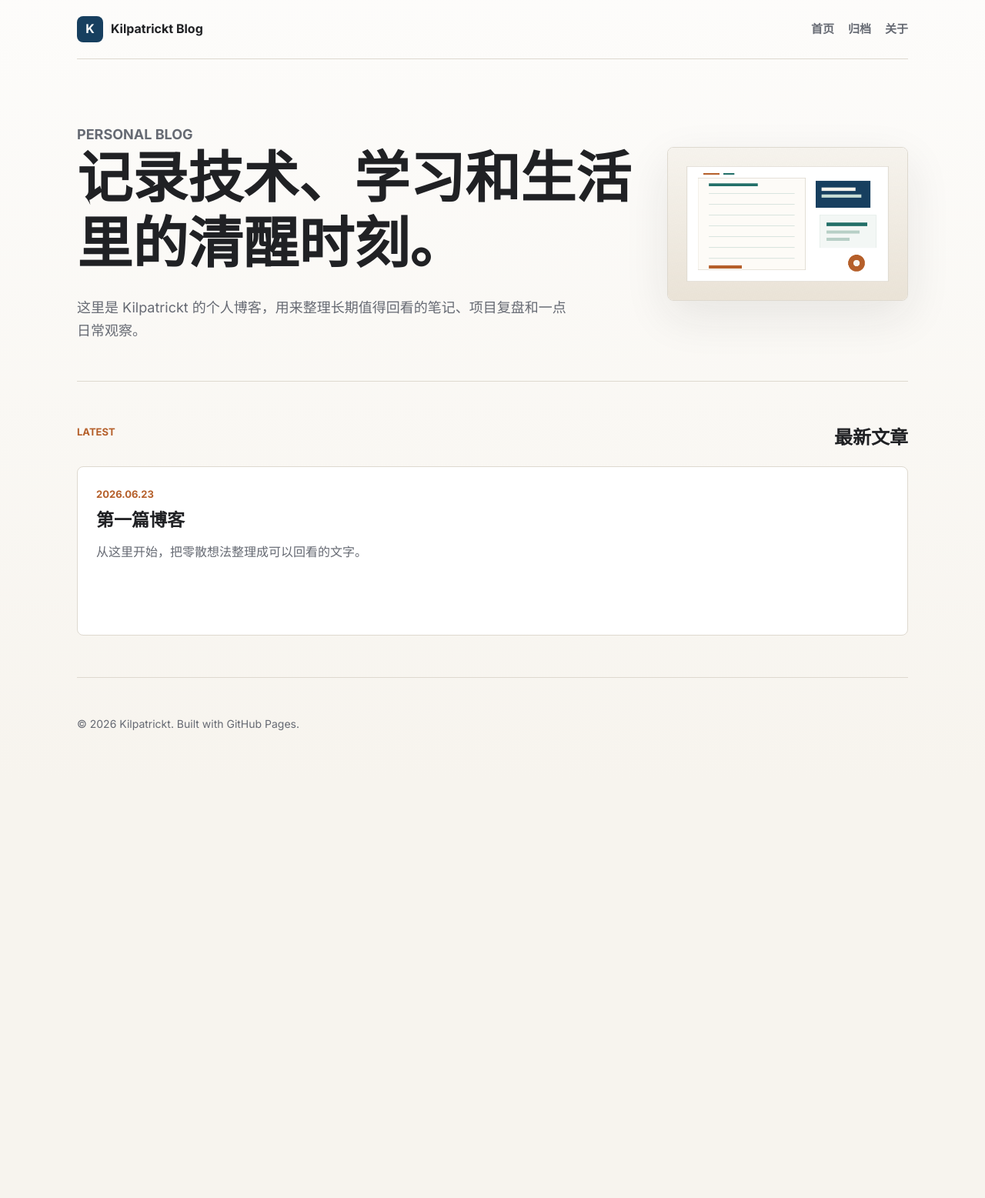
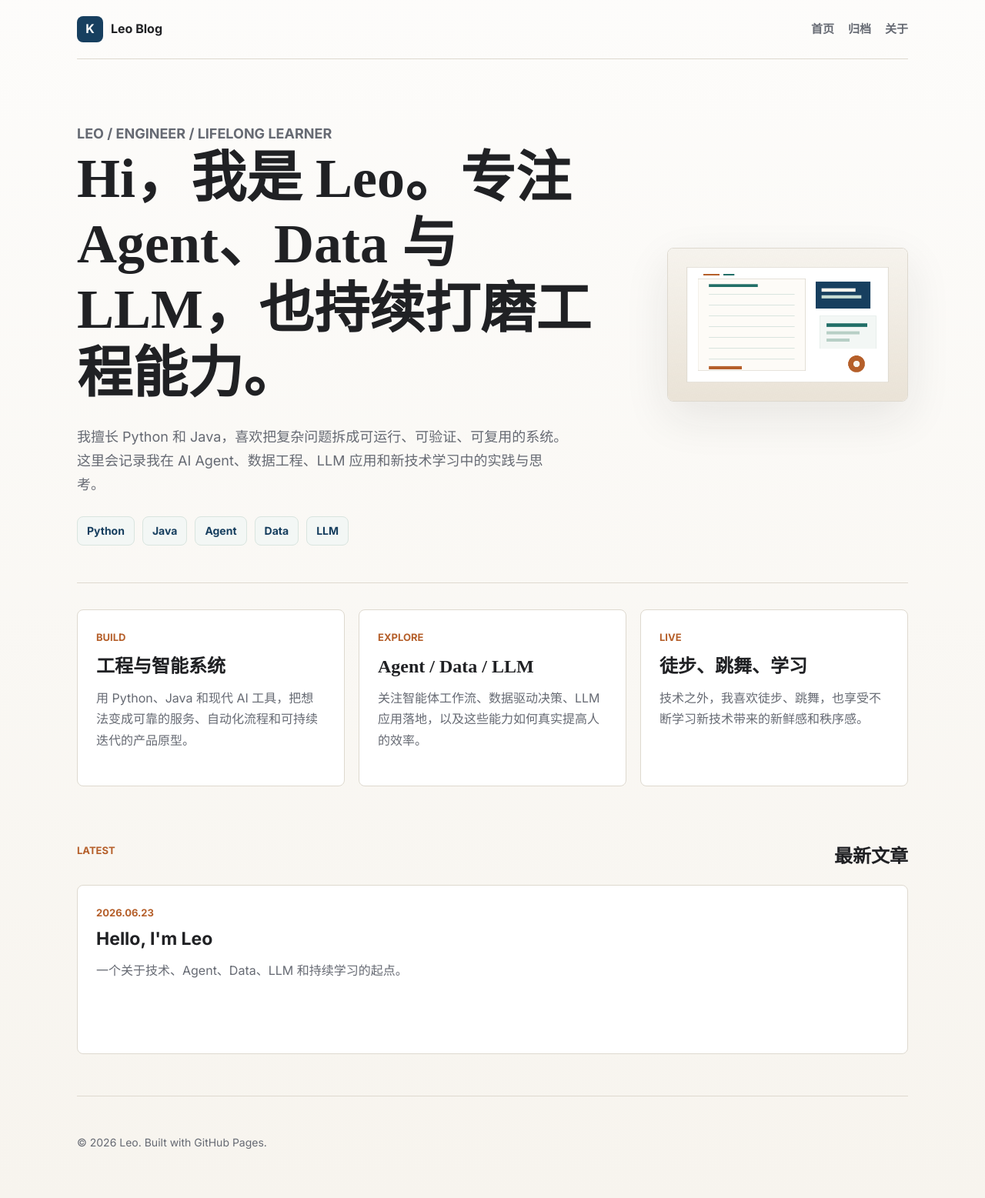
Before and after one commit to Kilpatrickt/Kilpatrickt.github.io, a Jekyll site: the page built from index.html, in a window 1280 px wide. Shown: the whole page at 77% size. Built offline with Jekyll 4.4.1, drawn with Linux system fonts in a browser that asks for light colours; before the commit the page ends 1013 px from its top, so only the background shows below that.

Commit message:
Personalize Leo blog profile

````diff
--- a/_config.yml
+++ b/_config.yml
@@ -1,6 +1,6 @@
-title: Kilpatrickt Blog
-description: Notes on technology, learning, and everyday thinking.
-author: Kilpatrickt
+title: Leo Blog
+description: Leo's notes on Agent, Data, LLM, engineering, and life.
+author: Leo
 url: "https://kilpatrickt.github.io"
 baseurl: ""
 lang: zh-CN
--- a/_posts/2026-06-23-hello-blog.md
+++ b/_posts/2026-06-23-hello-blog.md
@@ -1,25 +1,21 @@
 ---
-title: "第一篇博客"
+title: "Hello, I'm Leo"
 date: 2026-06-23 09:00:00 +0800
-description: "从这里开始，把零散想法整理成可以回看的文字。"
+description: "一个关于技术、Agent、Data、LLM 和持续学习的起点。"
 ---
 
-这是博客的第一篇文章。
+你好，我是 Leo。
 
-以后可以把新的 Markdown 文件放在 `_posts` 目录里，文件名使用 `年-月-日-英文标题.md` 的格式，例如：
+我擅长 Python 和 Java，也对 Agent、Data、LLM 这些方向保持长期兴趣。相比只收藏概念，我更喜欢把想法变成能运行的工具、服务或工作流，再从真实反馈里继续迭代。
 
-```text
-2026-06-24-my-notes.md
-```
+这个博客会是我的公开笔记本，主要记录几类内容：
 
-每篇文章开头需要写一段 front matter：
+- 技术学习和项目实践
+- AI Agent 与 LLM 应用探索
+- 数据处理、分析和系统优化
+- 工具、效率、自动化和工程方法
+- 徒步、跳舞、学习新技术时产生的一些生活观察
 
-```yaml
----
-title: "文章标题"
-date: 2026-06-24 20:00:00 +0800
-description: "一句话摘要"
----
-```
+我希望这里的文章不是一次性的热闹，而是以后回头看仍然有用的记录。可能是一段排查过程，一次产品实验，一个 Agent 工作流，也可能是一次徒步后的复盘。
 
-正文就从 front matter 后面开始写。GitHub Pages 会自动把文章生成到网站里。
+先从这里开始。
--- a/about.md
+++ b/about.md
@@ -6,18 +6,29 @@ permalink: /about/
 
 <section class="page-shell">
   <p class="eyebrow">About</p>
-  <h1>关于我</h1>
+  <h1>你好，我是 Leo。</h1>
   <p>
-    你好，我是 Kilpatrickt。这个博客会记录我在技术、学习和生活中的思考。
+    我是一名关注智能系统和工程实践的开发者，擅长 Python 和 Java。相比只停留在概念层面，我更喜欢把技术做成可以运行、可以验证、可以持续迭代的东西。
   </p>
   <p>
-    你可以把这里当作一个持续更新的个人知识库：写项目经验、读书笔记、问题排查、工具使用，也写那些暂时还没法归类但值得留下来的想法。
+    最近我尤其关注 Agent、Data 和 LLM：如何让智能体完成更稳定的任务，如何用数据解释和改进系统，如何把大模型能力放进真实工作流里，而不是只做一次性的 demo。
   </p>
 
-  <h2>博客主题</h2>
+  <h2>我关注什么</h2>
   <ul>
-    <li>技术学习和项目实践</li>
-    <li>工具、效率和方法论</li>
-    <li>读书、观察和阶段性复盘</li>
+    <li>Python / Java 后端开发与工程实践</li>
+    <li>AI Agent、工作流自动化和工具调用</li>
+    <li>数据处理、数据产品和数据驱动的系统优化</li>
+    <li>LLM 应用落地、提示词工程和产品化实验</li>
   </ul>
+
+  <h2>我也喜欢</h2>
+  <p>
+    技术之外，我喜欢徒步、跳舞，以及学习各种新技术。徒步让我重新感知节奏，跳舞让我保持身体的表达，学习新技术则让我持续更新自己看世界的方式。
+  </p>
+
+  <h2>这个博客会写什么</h2>
+  <p>
+    这里会放项目复盘、技术笔记、工具使用心得、AI 应用探索，也会偶尔写一些生活观察。目标不是写得很满，而是把真正值得回看的东西沉淀下来。
+  </p>
 </section>
--- a/assets/css/style.css
+++ b/assets/css/style.css
@@ -113,6 +113,26 @@ main {
   font-size: 18px;
 }
 
+.hero-tags {
+  display: flex;
+  flex-wrap: wrap;
+  gap: 10px;
+  margin-top: 26px;
+}
+
+.hero-tags span {
+  min-height: 34px;
+  display: inline-flex;
+  align-items: center;
+  padding: 6px 12px;
+  color: var(--accent-strong);
+  background: #f3f7f5;
+  border: 1px solid #d9e5df;
+  border-radius: 8px;
+  font-size: 14px;
+  font-weight: 700;
+}
+
 .eyebrow {
   margin: 0 0 12px;
   color: var(--warm);
@@ -141,6 +161,33 @@ main {
 .page-shell,
 .post-shell {
   padding: 54px 0;
+}
+
+.profile-strip {
+  display: grid;
+  grid-template-columns: repeat(3, minmax(0, 1fr));
+  gap: 18px;
+  padding: 34px 0 18px;
+}
+
+.profile-strip article {
+  min-height: 230px;
+  padding: 24px;
+  background: var(--surface);
+  border: 1px solid var(--line);
+  border-radius: 8px;
+}
+
+.profile-strip h2 {
+  margin: 0 0 12px;
+  font-family: "Noto Serif SC", serif;
+  font-size: 24px;
+  line-height: 1.3;
+}
+
+.profile-strip p:last-child {
+  margin: 0;
+  color: var(--muted);
 }
 
 .section-heading {
@@ -320,8 +367,16 @@ main {
     padding-top: 42px;
   }
 
+  .hero h1 {
+    font-size: 38px;
+  }
+
   .hero-visual {
     max-width: 520px;
+  }
+
+  .profile-strip {
+    grid-template-columns: 1fr;
   }
 
   .archive-item {
--- a/index.html
+++ b/index.html
@@ -5,15 +5,40 @@ title: 首页
 
 <section class="hero">
   <div class="hero-copy">
-    <p class="eyebrow">Personal Blog</p>
-    <h1>记录技术、学习和生活里的清醒时刻。</h1>
+    <p class="eyebrow">Leo / Engineer / Lifelong Learner</p>
+    <h1>Hi，我是 Leo。专注 Agent、Data 与 LLM，也持续打磨工程能力。</h1>
     <p>
-      这里是 Kilpatrickt 的个人博客，用来整理长期值得回看的笔记、项目复盘和一点日常观察。
+      我擅长 Python 和 Java，喜欢把复杂问题拆成可运行、可验证、可复用的系统。这里会记录我在 AI Agent、数据工程、LLM 应用和新技术学习中的实践与思考。
     </p>
+    <div class="hero-tags" aria-label="Leo's interests">
+      <span>Python</span>
+      <span>Java</span>
+      <span>Agent</span>
+      <span>Data</span>
+      <span>LLM</span>
+    </div>
   </div>
   <div class="hero-visual">
     <img src="{{ '/assets/img/blog-cover.png' | relative_url }}" alt="Illustration of a writing desk with notes and cards">
   </div>
+</section>
+
+<section class="profile-strip" aria-label="About Leo">
+  <article>
+    <p class="eyebrow">Build</p>
+    <h2>工程与智能系统</h2>
+    <p>用 Python、Java 和现代 AI 工具，把想法变成可靠的服务、自动化流程和可持续迭代的产品原型。</p>
+  </article>
+  <article>
+    <p class="eyebrow">Explore</p>
+    <h2>Agent / Data / LLM</h2>
+    <p>关注智能体工作流、数据驱动决策、LLM 应用落地，以及这些能力如何真实提高人的效率。</p>
+  </article>
+  <article>
+    <p class="eyebrow">Live</p>
+    <h2>徒步、跳舞、学习</h2>
+    <p>技术之外，我喜欢徒步、跳舞，也享受不断学习新技术带来的新鲜感和秩序感。</p>
+  </article>
 </section>
 
 <section class="content-section">
````
